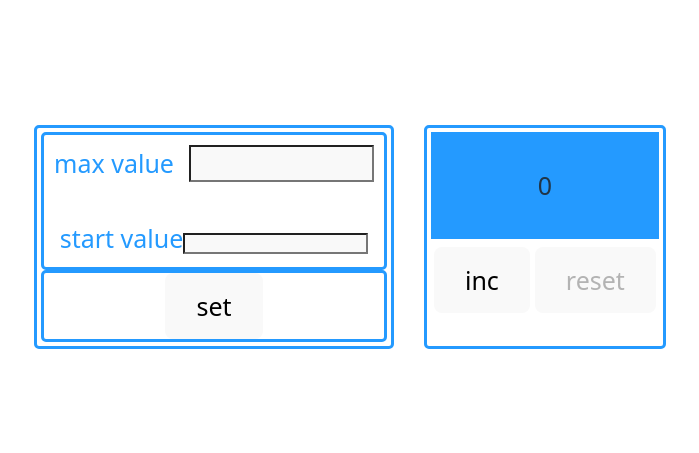
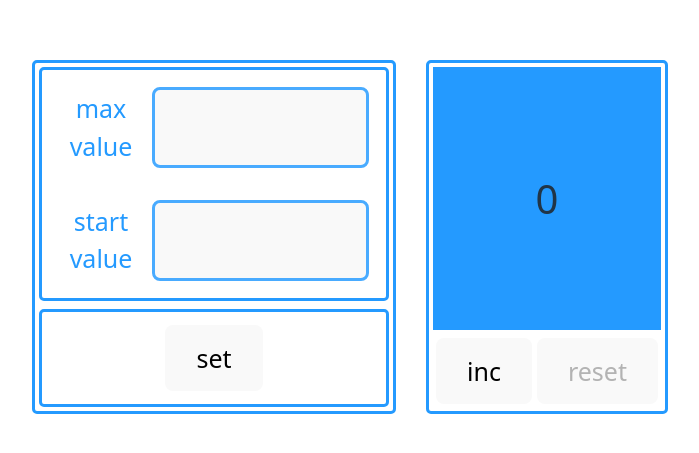
Before and after one commit to molniagrom/my_counter, a React (Vite) app: page / in a window 1280 px wide. Shown: the part 163-616 px from the top of the page, without its empty margins (290-989 px from the left). Built offline with nearby package versions, Linux system fonts and the light colour scheme.

Commit message:
started going deep and writing out the logic behind the assignment.

```diff
--- a/src/components/Input.tsx
+++ b/src/components/Input.tsx
@@ -1,10 +1,17 @@
 import s from "../styles/Settings.module.css";
 
-export const Input = () => {
+type PropsTypeInput = {
+    labelValue: string,
+    htmlFor: string,
+    inputId: string,
+    inputType: string,
+}
+
+export const Input = ({ inputType, inputId, labelValue, htmlFor}: PropsTypeInput) => {
     return (
         <div className={s.inputContainer}>
-            <label className={s.label} htmlFor="maxValue">max value</label>
-            <input className={s.input} type="number" id="maxValue"/>
+            <label className={s.label} htmlFor={htmlFor}>{labelValue}</label>
+            <input className={s.input} type={inputType} id={inputId}/>
         </div>
     );
 };
--- a/src/components/Settings.tsx
+++ b/src/components/Settings.tsx
@@ -7,11 +7,19 @@ export const Settings = () => {
     return (
         <div className={s.settings}>
             <div className={s.inputs}>
-
-                <Input/>
+                <Input
+                    inputType="number"
+                    htmlFor="maxValue"
+                    labelValue="max value"
+                    inputId="maxValue"
+                />
                 <br/>
-                <label className={s.label} htmlFor="startValue">start value</label>
-                <input className={s.input} type="number" id="startValue"/>
+                <Input
+                    inputType="number"
+                    htmlFor="startValue"
+                    labelValue="start value"
+                    inputId="startValue"
+                />
             </div>
             <div className={s.set}>
                 <Button onClick={() => console.log("set")}>set</Button>
--- a/src/styles/Count.module.css
+++ b/src/styles/Count.module.css
@@ -5,6 +5,7 @@
 .superCount {
     display: flex;
     flex-direction: row;
+    flex-wrap: wrap;
     gap: 30px;
 }
 
@@ -14,11 +15,19 @@
     border: 3px solid #249aff;
     border-radius: 5px;
     font-size: 25px;
+    display: flex;
+    flex-direction: column;
+    justify-content: space-between;
 }
 
 .count {
     background-color: #249aff;
     padding: 10px;
+    flex-grow: 1;
+    font-size: 40px;
+    display: flex;
+    align-items: center;
+    justify-content: center;
 }
 
 .buttons {
--- a/src/styles/Settings.module.css
+++ b/src/styles/Settings.module.css
@@ -4,17 +4,21 @@
     border: 3px solid #249aff;
     border-radius: 5px;
     font-size: 25px;
+    display: flex;
+    flex-direction: column;
+    gap: 8px;
 }
 
 .inputs {
     border: 3px solid #249aff;
     border-radius: 5px;
-    padding: 10px;
+    padding: 20px;
 }
 
 .set {
     border: 3px solid #249aff;
     border-radius: 5px;
+    padding: 13px 0;
 }
 
 .label {
@@ -23,6 +27,12 @@
 
 .input {
     background-color: #f9f9f9;
+    outline: 3px solid #49abff;
+    border-radius: 5px;
+    border: none;
+    color: black;
+    text-align: center;
+    font-size: 16px;
 }
 
 .inputContainer {
```
